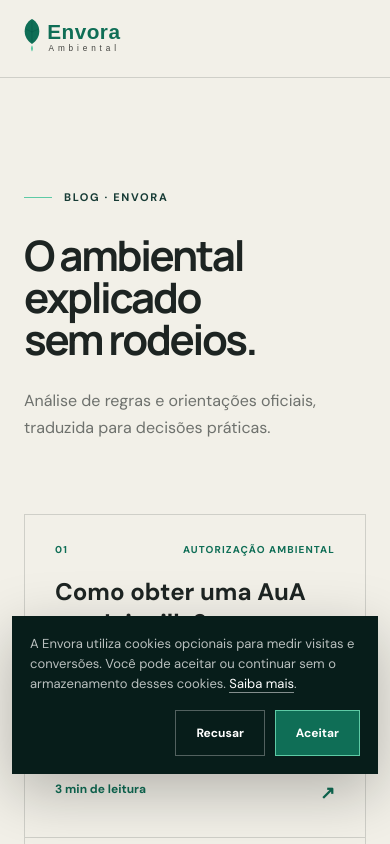
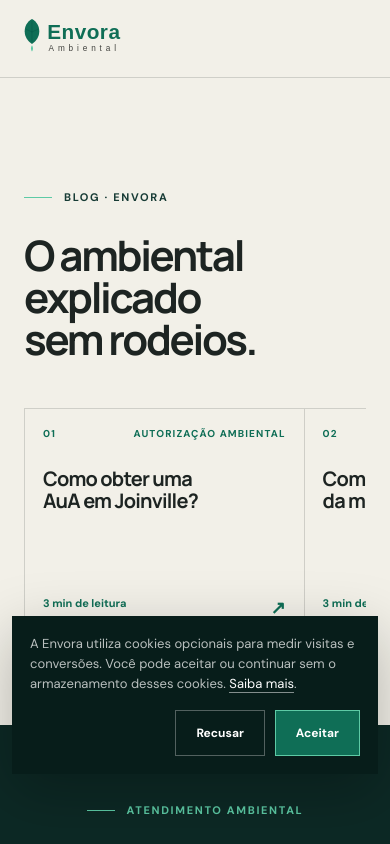
Before and after one commit to edukarnopp3/envora-ambiental-website, a Next.js app: page /conteudos in a window 390 px wide. Shown: the top 844 px of the page. Built offline with nearby package versions, Linux system fonts and the light colour scheme; no server answers.

Commit message:
Make blog index a compact horizontal rail

```diff
--- a/app/conteudos/page.tsx
+++ b/app/conteudos/page.tsx
@@ -54,18 +54,18 @@ export default function ContentIndexPage() {
               <p className="section-index">Blog · Envora</p>
               <h1 id="content-title">O ambiental explicado sem rodeios.</h1>
             </div>
-            <p>Análise de regras e orientações oficiais, traduzida para decisões práticas.</p>
           </div>
-          <div className="content-card-grid">
+          <ul className="content-card-grid" aria-label="Artigos do blog">
             {contentArticles.map((article, index) => (
-              <Link href={`/conteudos/${article.slug}`} className="content-card" key={article.slug}>
-                <div><span>{String(index + 1).padStart(2, "0")}</span><b>{article.category}</b></div>
-                <h2>{article.title}</h2>
-                <p>{article.description}</p>
-                <strong>{article.readingTime} de leitura <i aria-hidden="true">↗</i></strong>
-              </Link>
+              <li className="content-card-item" key={article.slug}>
+                <Link href={`/conteudos/${article.slug}`} className="content-card">
+                  <div><span>{String(index + 1).padStart(2, "0")}</span><b>{article.category}</b></div>
+                  <h2>{article.title}</h2>
+                  <strong>{article.readingTime} de leitura <i aria-hidden="true">↗</i></strong>
+                </Link>
+              </li>
             ))}
-          </div>
+          </ul>
         </section>
 
         <section className="service-final-cta content-index-cta">
--- a/app/globals.css
+++ b/app/globals.css
@@ -166,21 +166,23 @@ select:focus,input:focus,textarea:focus { border-color:var(--forest); box-shadow
 .faq-item button span,.faq-item button b { color:var(--brand-soft); }
 .faq-item p { margin:0; padding:0 30px 24px 45px; color:rgba(255,255,255,.58); line-height:1.7; }
 .content-section { padding:100px 7vw 110px; background:var(--paper); }
-.content-section-heading { display:grid; grid-template-columns:minmax(0,1fr) minmax(280px,.48fr); align-items:end; gap:7vw; }
+.content-section-heading { display:block; }
 .content-section-heading h1,.content-section-heading h2 { max-width:850px; margin:0; font:700 clamp(42px,5vw,76px)/1 "Manrope",sans-serif; letter-spacing:-.055em; text-wrap:balance; }
-.content-section-heading>p { max-width:480px; margin:0 0 8px; color:rgba(29,36,34,.62); font-size:16px; line-height:1.7; }
-.content-card-grid { display:grid; grid-template-columns:repeat(3,minmax(0,1fr)); margin-top:64px; border-top:1px solid var(--line); border-left:1px solid var(--line); }
-.content-card { display:flex; flex-direction:column; min-height:390px; padding:28px 30px 32px; border-right:1px solid var(--line); border-bottom:1px solid var(--line); transition:background .2s ease,color .2s ease; }
+.content-card-grid { display:flex; gap:0; margin:48px 0 0; padding:0 0 8px; overflow-x:auto; overscroll-behavior-x:contain; scroll-snap-type:x mandatory; border-top:1px solid var(--line); border-left:1px solid var(--line); list-style:none; scrollbar-color:rgba(15,110,86,.52) transparent; scrollbar-width:thin; }
+.content-card-item { display:flex; flex:0 0 clamp(280px,31vw,420px); min-width:0; min-height:270px; border-right:1px solid var(--line); border-bottom:1px solid var(--line); scroll-snap-align:start; }
+.content-card { display:flex; flex:1; min-width:0; flex-direction:column; padding:22px 24px; transition:background .2s ease,color .2s ease; }
 .content-card>div { display:flex; justify-content:space-between; gap:18px; color:var(--brand); font-size:10px; font-weight:700; letter-spacing:.11em; text-transform:uppercase; }
-.content-card h3 { max-width:420px; margin:72px 0 0; font:700 clamp(24px,2.15vw,34px)/1.1 "Manrope",sans-serif; letter-spacing:-.04em; text-wrap:balance; }
-.content-card p { max-width:430px; margin:20px 0 0; color:rgba(29,36,34,.62); font-size:14px; line-height:1.65; }
-.content-card>strong { display:flex; justify-content:space-between; gap:18px; margin-top:auto; padding-top:34px; color:var(--brand); font-size:12px; }
+.content-card h2 { max-width:360px; margin:38px 0 0; font:700 clamp(22px,1.3vw,25px)/1.12 "Manrope",sans-serif; letter-spacing:-.04em; text-wrap:balance; }
+.content-card>strong { display:flex; justify-content:space-between; gap:18px; margin-top:auto; padding-top:22px; color:var(--brand); font-size:11px; }
 .content-card i { font-size:18px; font-style:normal; }
 .content-card:hover,.content-card:focus-visible { background:var(--forest); color:white; }
-.content-card:hover p,.content-card:focus-visible p { color:rgba(255,255,255,.66); }
 .content-card:hover>div,.content-card:focus-visible>div,.content-card:hover>strong,.content-card:focus-visible>strong { color:var(--brand-soft); }
+.content-card:focus-visible { position:relative; z-index:1; outline:3px solid var(--brand); outline-offset:-4px; }
+.content-card-grid::-webkit-scrollbar { height:8px; }
+.content-card-grid::-webkit-scrollbar-track { background:transparent; }
+.content-card-grid::-webkit-scrollbar-thumb { border-radius:8px; background:rgba(15,110,86,.52); }
 .content-index-section { padding-top:150px; }
-.content-index-section .content-card-grid { margin-top:64px; }
+.content-index-section .content-card-grid { margin-top:48px; }
 .content-index-cta { display:flex; flex-direction:column; align-items:flex-start; }
 .content-index-cta .service-primary { margin-top:32px; }
 footer { display:grid; grid-template-columns:minmax(360px,1.15fr) minmax(440px,.85fr); min-height:310px; padding:0 7vw; background:#071d1a; color:rgba(255,255,255,.58); font-size:12px; }
@@ -380,14 +382,14 @@ footer .brand img { width:min(100%,520px); }
   .hero-copy { width:min(100% - 40px,720px); padding:140px 0 86px; }
   .hero-visual { min-height:auto; }
   .hero-focus { min-height:520px; padding:42px 28px; }
-  .section-heading,.sectors-head,.institutional-section,.triage-section,.faq-section,.content-section-heading { grid-template-columns:1fr; }
+  .section-heading,.sectors-head,.institutional-section,.triage-section,.faq-section { grid-template-columns:1fr; }
   .institutional-visual { grid-template-columns:minmax(150px,.65fr) minmax(0,1.35fr); }
   .institutional-years { padding:26px; }
   .institutional-facts>div { min-height:132px; padding:18px; }
   .content-section { padding:78px 24px; }
   .content-index-section { padding-top:112px; }
-  .content-card-grid { grid-template-columns:1fr; margin-top:46px; }
-  .content-card { min-height:320px; }
+  .content-card-grid { margin-top:40px; }
+  .content-card-item { flex-basis:min(78vw,390px); }
   .content-article-hero { padding:52px 24px 76px; }
   .content-article-hero .service-breadcrumb { margin-bottom:60px; }
   .content-article-body { padding:78px 0; }
@@ -484,6 +486,11 @@ footer .brand img { width:min(100%,520px); }
   .service-category-heading h3 { font-size:25px; }
   .service-card { min-height:72px; padding:11px 12px; }
   .service-card h3 { font-size:15px; }
+  .content-card-grid { margin-top:32px; }
+  .content-card-item { flex-basis:82%; min-width:240px; max-width:340px; min-height:230px; }
+  .content-card { padding:18px; }
+  .content-card h2 { margin-top:28px; font-size:20px; }
+  .content-card>strong { padding-top:16px; }
   .sector-row h3 { font-size:21px; }
   .choice-grid.two { grid-template-columns:1fr; }
   .footer-instagram { width:100%; }
```
